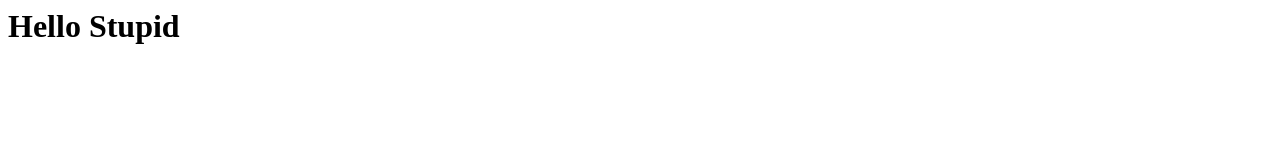
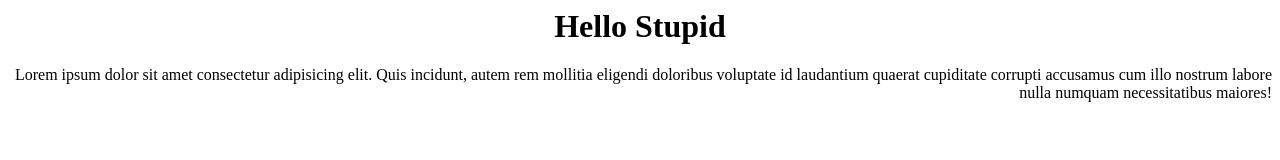
Before and after one commit to Virus181218/web, a plain HTML site: page index.html in a window 1280 px wide. Drawn offline with Linux system fonts and the light colour scheme.

Commit message:
Plz Work

```diff
--- a/index.html
+++ b/index.html
@@ -2,10 +2,11 @@
 <head>
     <meta charset="UTF-8">
     <meta name="viewport" content="width=device-width, initial-scale=1.0">
+    <link rel="stylesheet" href="styles/style.css">
     <title>Document</title>
 </head>
 <h1>Hello Stupid</h1>
 <body>
-
+    <p>Lorem ipsum dolor sit amet consectetur adipisicing elit. Quis incidunt, autem rem mollitia eligendi doloribus voluptate id laudantium quaerat cupiditate corrupti accusamus cum illo nostrum labore nulla numquam necessitatibus maiores!</p>
 </body>
 </html>
--- /dev/null
+++ b/styles/style.css
@@ -0,0 +1,7 @@
+h1{
+    text-align: center;
+}
+
+body p{
+    text-align: right;
+}
```
